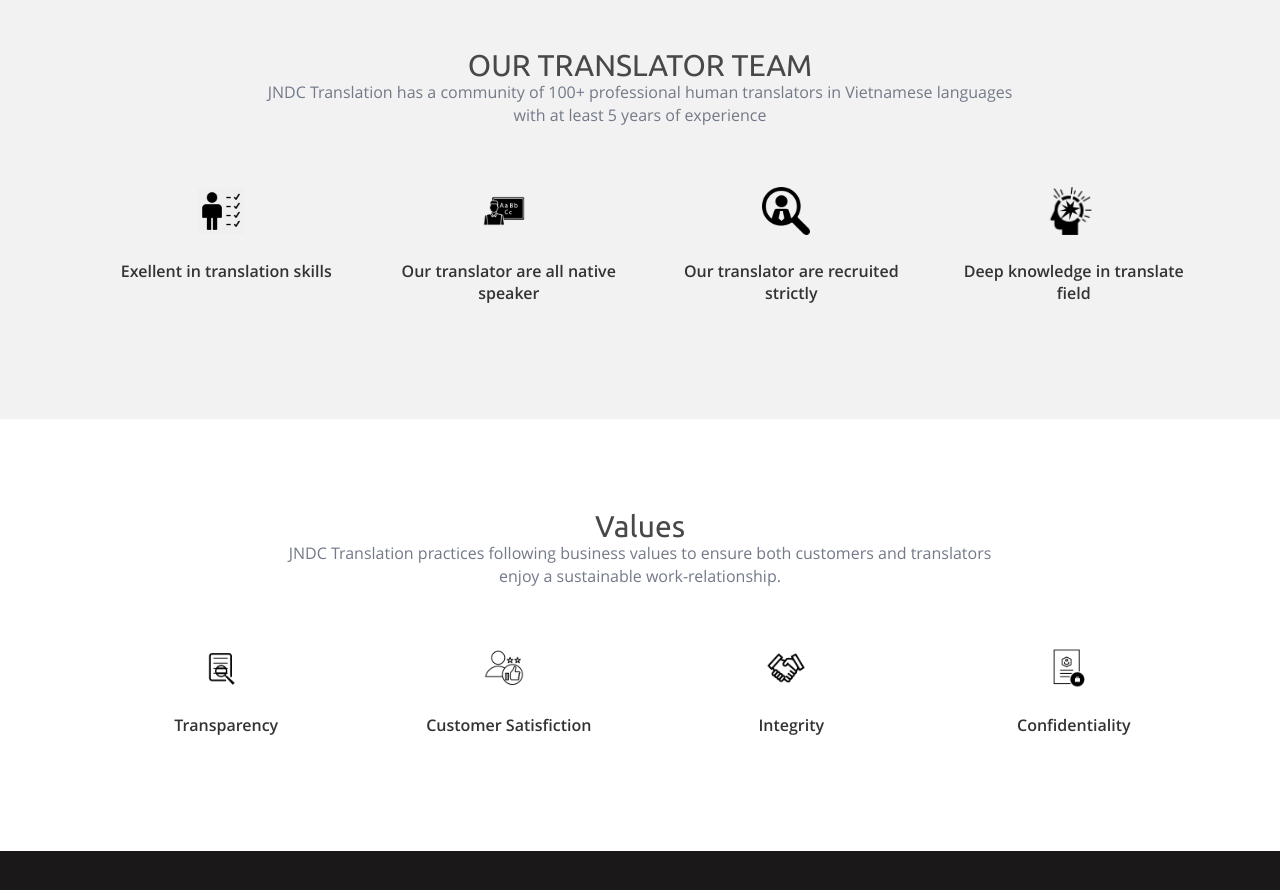
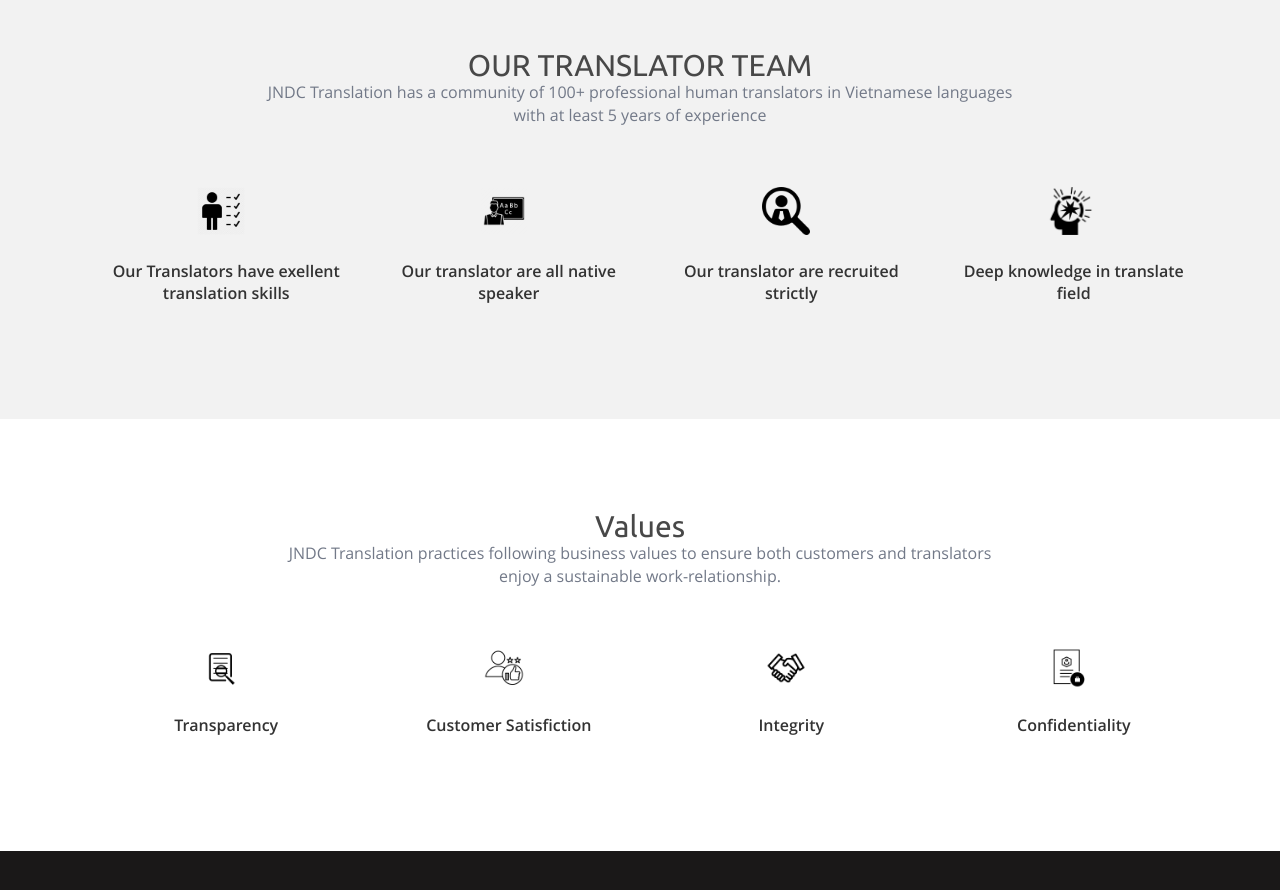
Before and after one commit to jndctranslation/landing_page, a Jekyll site: the page built from pages/about.md, in a window 1280 px wide and 900 px high, scrolled down 2329 px. Shown: the top 890 px of the window. Built offline with Jekyll 4.4.1, drawn with Linux system fonts in a browser that asks for light colours.

Commit message:
Update Website Pages “about_page_information”

```diff
--- a/_data/pages/about.yml
+++ b/_data/pages/about.yml
@@ -72,7 +72,7 @@
     - icon: >-
         /assets/images/upload/kissclipart-skills-icon-transparent-clipart-computer-icons-ski-2b534be31097f804.png
       text: ''
-      title: Exellent in translation skills
+      title: Our Translators have exellent translation skills
     - icon: /assets/images/upload/23614102untitled-3-512.png
       text: ''
       title: Our translator are all native speaker
```
